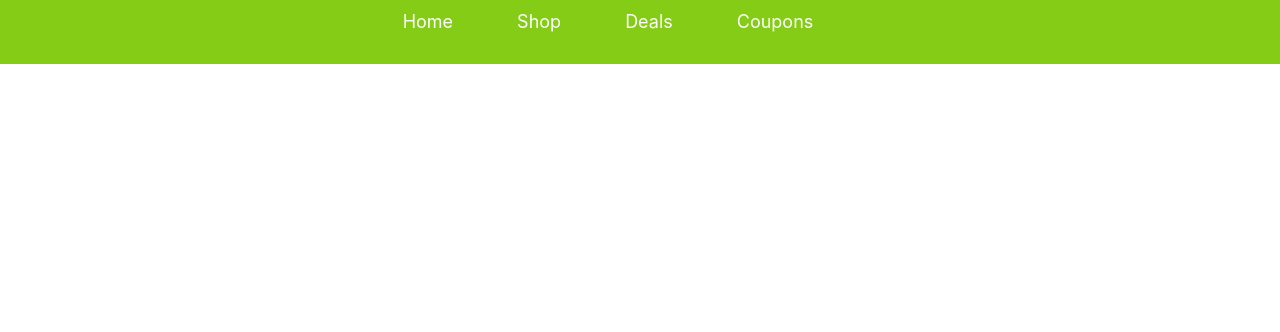
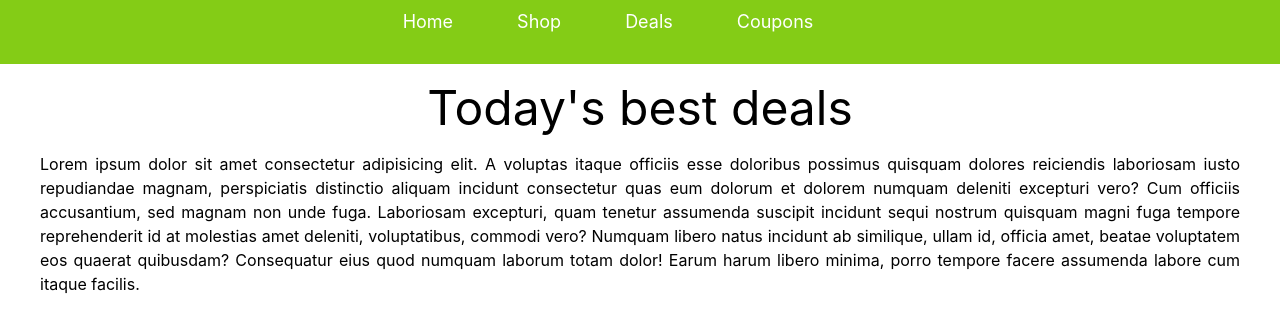
Before and after one commit to EmtiazHossainE2/milestone-9-react-router-and-state, a React (Create React App) app in the folder react-with-tailwind/: page / in a window 1280 px wide. Shown: the top 332 px of the page. Built offline with nearby package versions, Linux system fonts and the light colour scheme.

Commit message:
card tailwind css

```diff
--- a/react-with-tailwind/src/compondents/Header/Header.js
+++ b/react-with-tailwind/src/compondents/Header/Header.js
@@ -1,10 +1,12 @@
 import React from 'react';
 import Navbar from '../Navbar/Navbar';
+import Pricing from '../Pricing/Pricing';
 
 const Header = () => {
     return (
         <div>
             <Navbar></Navbar>
+            <Pricing></Pricing>
         </div>
     );
 };
--- /dev/null
+++ b/react-with-tailwind/src/compondents/Pricing/Pricing.js
@@ -0,0 +1,12 @@
+import React from 'react';
+
+const Pricing = () => {
+    return (
+        <div className='text-justify  mx-20 md:mx-10 sm:mx-5'>
+            <div className="text-5xl text-center mt-5">Today's best deals</div>
+            <p className='mt-5'>Lorem ipsum dolor sit amet consectetur adipisicing elit. A voluptas itaque officiis esse doloribus possimus quisquam dolores reiciendis laboriosam iusto repudiandae magnam, perspiciatis distinctio aliquam incidunt consectetur quas eum dolorum et dolorem numquam deleniti excepturi vero? Cum officiis accusantium, sed magnam non unde fuga. Laboriosam excepturi, quam tenetur assumenda suscipit incidunt sequi nostrum quisquam magni fuga tempore reprehenderit id at molestias amet deleniti, voluptatibus, commodi vero? Numquam libero natus incidunt ab similique, ullam id, officia amet, beatae voluptatem eos quaerat quibusdam? Consequatur eius quod numquam laborum totam dolor! Earum harum libero minima, porro tempore facere assumenda labore cum itaque facilis.</p>
+        </div>
+    );
+};
+
+export default Pricing;
```
